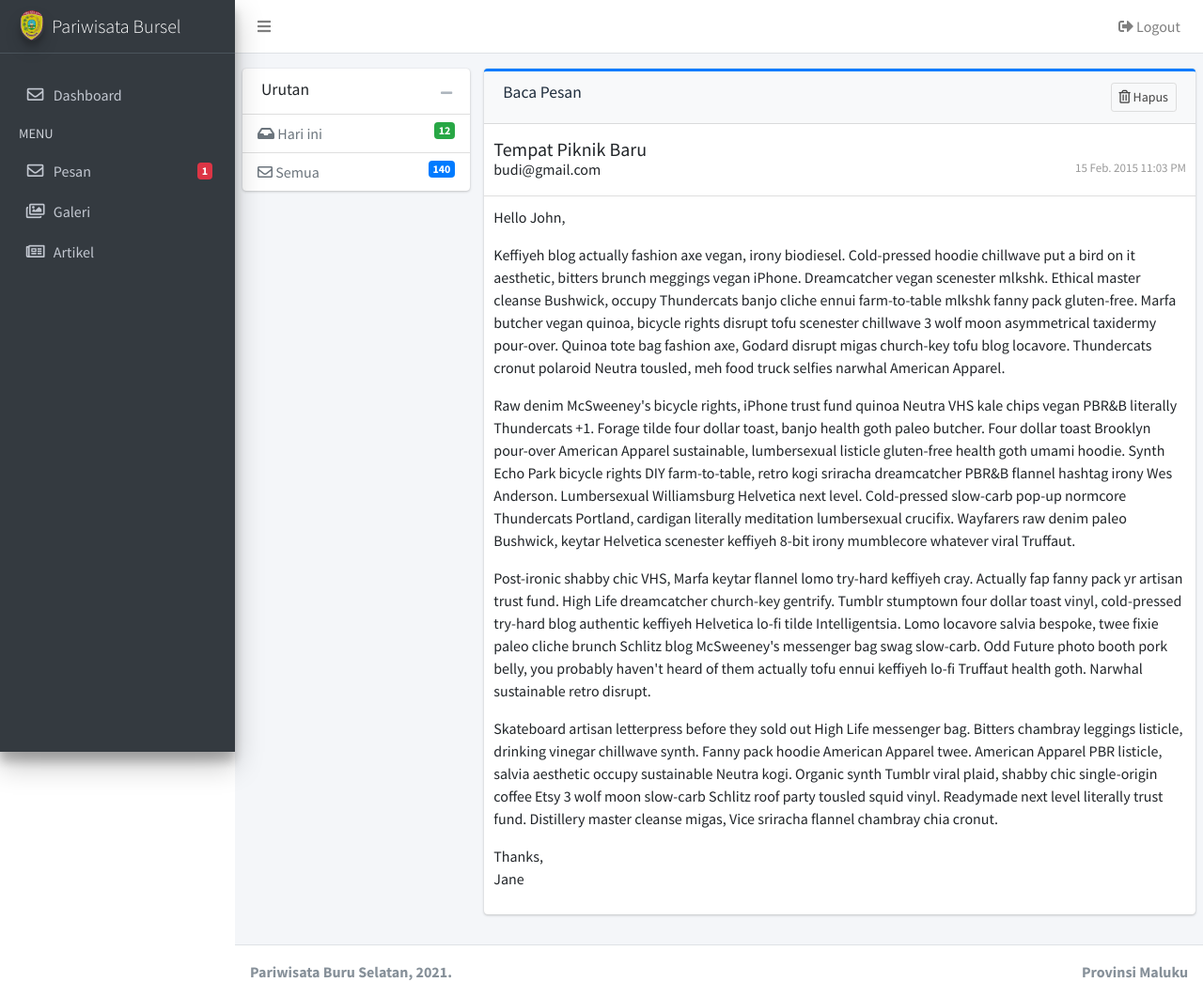
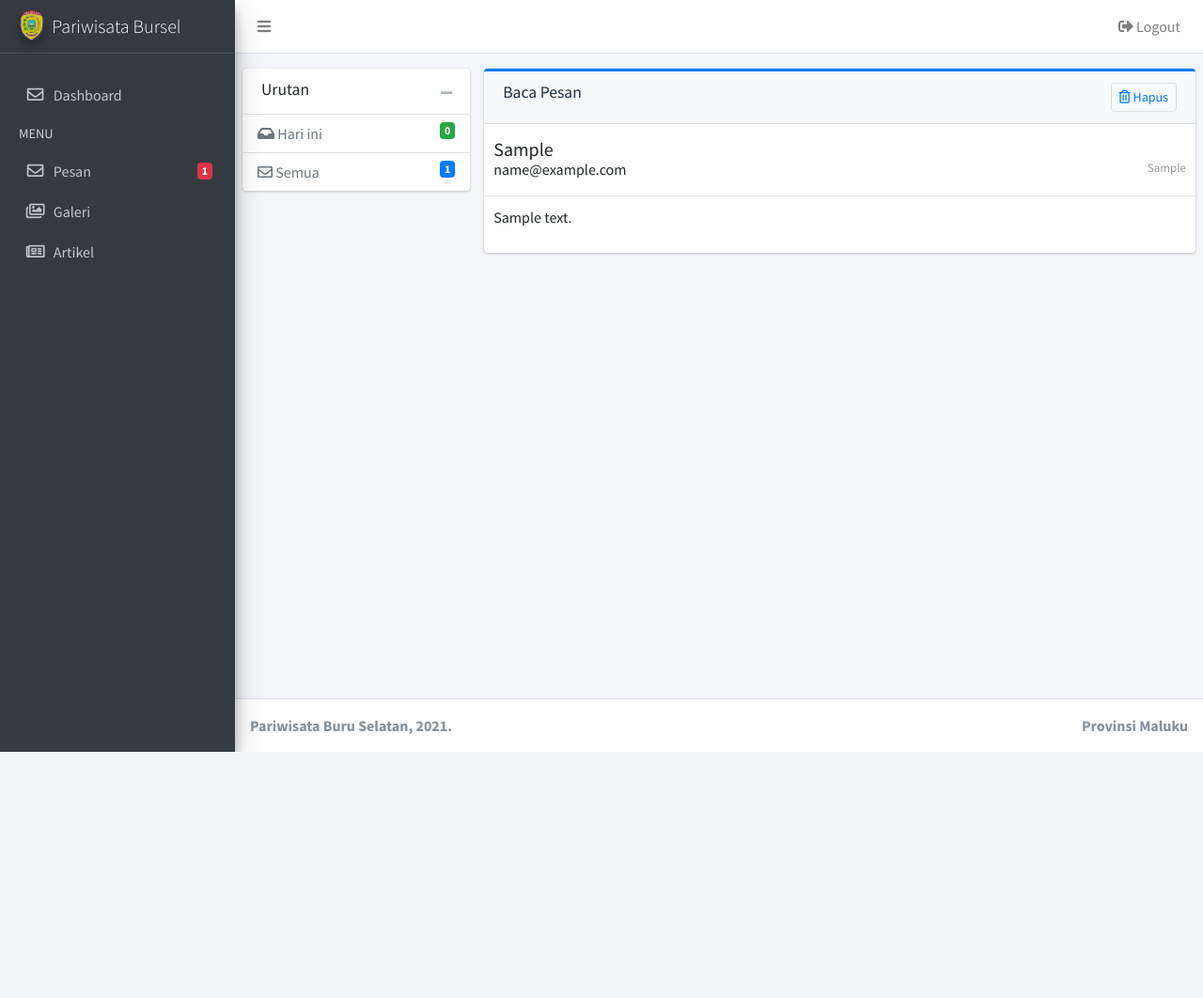
Before and after one commit to ianfleon/pariwisata-bursel, a PHP site: page /pariwisata-bursel/admin/pesan.php?baca=1 in a window 1280 px wide. Shown: the whole page at 94% size. After the commit the page ends 800 px from the top, so only its background shows below. Run offline with PHP 8.4, Linux system fonts and the light colour scheme; the visitor is signed in with stand-in values (Sample User, id 1); tables that the repository leaves empty or names only in its code hold one stand-in row (values such as "Sample post"); some libraries are stand-ins or nearby versions.

Commit message:
pesan fixed

```diff
--- a/admin/pesan.php
+++ b/admin/pesan.php
@@ -1,5 +1,19 @@
+<?php
+
+require_once '../app/config/handler.php'; // main function
+
+// ambil seluruh gambar dari database
+$result_pesan = get_all_data('message_tb');
+
+$tgl = date("Y-m-d");
+
+$today = query_get("SELECT * FROM message_tb WHERE waktu LIKE '%$tgl%'");
+
+?>
+
 <!-- ++ Header -->
 <?php require_once '../app/views/admin/header.php' ?>
+
 
   <!-- Content Wrapper. Contains page content -->
   <div class="content-wrapper py-3">
@@ -21,15 +35,15 @@
             <div class="card-body p-0">
               <ul class="nav nav-pills flex-column">
                 <li class="nav-item active">
-                  <a href="#" class="nav-link">
+                  <a href="?today" class="nav-link">
                     <i class="fas fa-inbox"></i> Hari ini
-                    <span class="badge bg-success float-right">12</span>
+                    <span class="badge bg-success float-right"><?= count($today) ?></span>
                   </a>
                 </li>
                 <li class="nav-item">
                   <a href="pesan.php" class="nav-link">
                     <i class="far fa-envelope"></i> Semua
-					<span class="badge bg-primary float-right">140</span>
+          <span class="badge bg-primary float-right"><?= mysqli_num_rows($result_pesan) ?></span>
                   </a>
                 </li>
               </ul>
--- a/admin/pesan/baca.php
+++ b/admin/pesan/baca.php
@@ -1,55 +1,29 @@
+<?php
+$id_pesan = $_GET['baca']; /*ambil id dari url*/
+
+$result = get_by_id('message_tb',$id_pesan); /*ambil data berdasarkan id*/
+?>
 <div class="col-md-9">
     <div class="card card-primary card-outline">
         <div class="card-header d-flex bg-light">
             <h3 class="card-title">Baca Pesan</h3>
             <button type="button" class="btn btn-default btn-sm ml-auto" data-container="body" title="Delete">
-                <i class="far fa-trash-alt"></i> Hapus
+              <a href="hapus.php?page=pesan&tabel_name=message_tb&id=<?= $result['id'] ?>" onclick="return confirm('hapus pesan ini?')">
+                <i class="far fa-trash-alt"></i>
+              Hapus</a>
             </button>
         </div>
         <!-- /.card-header -->
         <div class="card-body p-0">
             <div class="mailbox-read-info">
-                <h5>Tempat Piknik Baru</h5>
-                <h6>budi@gmail.com
-                  <span class="mailbox-read-time float-right">15 Feb. 2015 11:03 PM</span>
+                <h5><?= $result['subjek'] ?></h5>
+                <h6><?= $result['email'] ?>
+                  <span class="mailbox-read-time float-right"><?= $result['waktu'] ?></span>
                 </h6>
             </div>
             <!-- /.mailbox-controls -->
             <div class="mailbox-read-message">
-                <p>Hello John,</p>
-
-                <p>Keffiyeh blog actually fashion axe vegan, irony biodiesel. Cold-pressed hoodie chillwave put a bird
-                  on it aesthetic, bitters brunch meggings vegan iPhone. Dreamcatcher vegan scenester mlkshk. Ethical
-                  master cleanse Bushwick, occupy Thundercats banjo cliche ennui farm-to-table mlkshk fanny pack
-                  gluten-free. Marfa butcher vegan quinoa, bicycle rights disrupt tofu scenester chillwave 3 wolf moon
-                  asymmetrical taxidermy pour-over. Quinoa tote bag fashion axe, Godard disrupt migas church-key tofu
-                  blog locavore. Thundercats cronut polaroid Neutra tousled, meh food truck selfies narwhal American
-                  Apparel.</p>
-
-                <p>Raw denim McSweeney's bicycle rights, iPhone trust fund quinoa Neutra VHS kale chips vegan PBR&amp;B
-                  literally Thundercats +1. Forage tilde four dollar toast, banjo health goth paleo butcher. Four dollar
-                  toast Brooklyn pour-over American Apparel sustainable, lumbersexual listicle gluten-free health goth
-                  umami hoodie. Synth Echo Park bicycle rights DIY farm-to-table, retro kogi sriracha dreamcatcher PBR&amp;B
-                  flannel hashtag irony Wes Anderson. Lumbersexual Williamsburg Helvetica next level. Cold-pressed
-                  slow-carb pop-up normcore Thundercats Portland, cardigan literally meditation lumbersexual crucifix.
-                  Wayfarers raw denim paleo Bushwick, keytar Helvetica scenester keffiyeh 8-bit irony mumblecore
-                  whatever viral Truffaut.</p>
-
-                <p>Post-ironic shabby chic VHS, Marfa keytar flannel lomo try-hard keffiyeh cray. Actually fap fanny
-                  pack yr artisan trust fund. High Life dreamcatcher church-key gentrify. Tumblr stumptown four dollar
-                  toast vinyl, cold-pressed try-hard blog authentic keffiyeh Helvetica lo-fi tilde Intelligentsia. Lomo
-                  locavore salvia bespoke, twee fixie paleo cliche brunch Schlitz blog McSweeney's messenger bag swag
-                  slow-carb. Odd Future photo booth pork belly, you probably haven't heard of them actually tofu ennui
-                  keffiyeh lo-fi Truffaut health goth. Narwhal sustainable retro disrupt.</p>
-
-                <p>Skateboard artisan letterpress before they sold out High Life messenger bag. Bitters chambray
-                  leggings listicle, drinking vinegar chillwave synth. Fanny pack hoodie American Apparel twee. American
-                  Apparel PBR listicle, salvia aesthetic occupy sustainable Neutra kogi. Organic synth Tumblr viral
-                  plaid, shabby chic single-origin coffee Etsy 3 wolf moon slow-carb Schlitz roof party tousled squid
-                  vinyl. Readymade next level literally trust fund. Distillery master cleanse migas, Vice sriracha
-                  flannel chambray chia cronut.</p>
-
-                <p>Thanks,<br>Jane</p>
+                <p><?= $result['isi_pesan'] ?></p>
             </div>
             <!-- /.mailbox-read-message -->
         </div>
--- a/app/config/handler.php
+++ b/app/config/handler.php
@@ -3,65 +3,179 @@
 // koneksi //
 $conn = mysqli_connect("localhost", "root", "", "paribursel_db");
 
-// query //
-function my_query($query)
+function query_get($query)
 {
 	global $conn;
-	$hasil = mysqli_query($conn, $query);
-}
+	$data = mysqli_query($conn, $query);
 
-// upload gambar //
-function upload_gambar($img, $dir = null)
-{
+	$rows = [];
 
-	$nama = $img['name'];
-	$tmp = $img['tmp_name'];
-	$size = $img['size'];
+	while ($row = mysqli_fetch_assoc($data)) {
+		$rows[] = $row;
+	}
 
-	$nama_baru = uniqid() . "." . end(explode('.', $nama));
-	var_dump($nama_baru);
-
-	// move_uploaded_file($tmp, '../assets/img/' . $dir . '/' . $nama_baru);
-
-	if (is_dir('../assets/img')) {
-		echo "ada";
-		die();
-	}
-	else
-	{
-		echo "no";
-		die();
-	}
+	return $rows;
 
 }
 
-// function artikel //
-function artikel_func($cmd = null, $data, $img)
+// get all data
+function get_all_data($table_name)
 {
+	global $conn;
+	$query = "SELECT * FROM $table_name";
+	return $execute = mysqli_query($conn, $query);
+}
 
-	$judul = $data['judul'];
-	$konten = $data['konten'];
-	$status = $data['status'];
+// get by id
+function get_by_id($table_name,$id)
+{
+	global $conn;
+	$query = "SELECT * FROM $table_name WHERE id = $id";
+	$execute = mysqli_query($conn, $query);
+	return mysqli_fetch_assoc($execute);
+}
 
+// kirim pesan //
+function send_message($data)
+{
+	$full_name = htmlspecialchars( $data['nama_lengkap'] );
+	$email = htmlspecialchars( $data['email'] );
+	$subject = htmlspecialchars( $data['subjek'] );
+	$message_content = htmlspecialchars( $data['isi_pesan'] );
+
+	global $conn;
+	$query = "INSERT INTO message_tb VALUES ('', '$full_name', '$email', '$subject', '$message_content', null)";
+	return $result = mysqli_query($conn, $query);
+}
+
+function tambah_galeri($data)
+{
+	global $conn;
+	$keterangan_gambar = htmlspecialchars($data['keterangan']);
 	$waktu = date("m-d-y");
 
-	$cover = upload_gambar($img, 'artikel_thumb');
+	$gambar = upload_gambar();
 
-	// var_dump($data);
-	var_dump($waktu);
-
-	die();
-
-	if ($cmd == 'tambah' || $cmd == null) {
-		$query = "INSERT INTO artikel_tb VALUES (null, '$judul', '$konten', '$cover', '$waktu', '$status')";
+	if( !$gambar )
+	{
+		return False;
 	}
 
-	$hasil = my_query($query);
+	$query = mysqli_query($conn, "INSERT INTO galeri_tb VALUES('', '$gambar', '$keterangan_gambar', '$waktu')");
 
 }
 
-// kirim pesan //
-function kirim_pesan($data)
+// upload gambar
+function upload_gambar()
 {
+	$ekstensi_diperbolehkan	= array('png','jpg', 'jpeg');
+	$nama_file = $_FILES['file']['name'];
+	$x = explode('.', $nama_file);
+	$ekstensi = strtolower(end($x));
+	$ukuran	= $_FILES['file']['size'];
+	$file_tmp = $_FILES['file']['tmp_name'];
+
+	$nama_file_baru = uniqid();
+	$nama_file_baru .= '.';
+	$nama_file_baru .= $ekstensi;
+
+
+	if(in_array($ekstensi, $ekstensi_diperbolehkan) === true){
+		if($ukuran < 1044070){
+			move_uploaded_file($file_tmp, 'assets/img_upload/'.$nama_file_baru);
+			return $nama_file_baru;
+
+		}
+	}
+}
+
+// tambah artikel
+function tambah_artikel($data)
+{
+	global $conn;
+	$judul_artikel = htmlspecialchars($data['judul']);
+	$konten = $data['konten'];
+	$hari = hari_ini();
+	$waktu = $hari.date(" d M Y");
+
+	$gambar = upload_gambar();
+	if( !$gambar )
+	{
+		return False;
+	}
+
+	$query = mysqli_query($conn, "INSERT INTO artikel VALUES('', '$judul_artikel', '$konten', '$gambar', '$waktu')");
 
 }
+
+// ubah artikel
+function edit_artikel($data)
+{
+	global $conn;
+	$judul_artikel = htmlspecialchars($data['judul']);
+	$konten = $data['konten'];
+	$hari = hari_ini();
+	$waktu = $hari.date(" d M Y");
+	$gambar_lama = $data['gambar_lama'];
+	$id = $data['id'];
+
+	if( $_FILES['file']['error'] === 4 )
+	{
+		$gambar = $gambar_lama;
+	} else {
+		$gambar = upload_gambar();
+	}
+
+	$query = mysqli_query($conn, "UPDATE artikel SET
+		judul_artikel = '$judul_artikel',
+		konten = '$konten',
+		nama_file = '$gambar',
+		tanggal = '$waktu'
+		WHERE id = $id ");
+}
+
+
+
+function hari_ini()
+{
+	$hari = date ("D");
+
+	switch($hari){
+		case 'Sun':
+			$hari_ini = "Minggu";
+		break;
+
+		case 'Mon':
+			$hari_ini = "Senin";
+		break;
+
+		case 'Tue':
+			$hari_ini = "Selasa";
+		break;
+
+		case 'Wed':
+			$hari_ini = "Rabu";
+		break;
+
+		case 'Thu':
+			$hari_ini = "Kamis";
+		break;
+
+		case 'Fri':
+			$hari_ini = "Jumat";
+		break;
+
+		case 'Sat':
+			$hari_ini = "Sabtu";
+		break;
+
+		default:
+			$hari_ini = "Tidak di ketahui";
+		break;
+	}
+
+	return $hari_ini;
+
+}
+
+?>
```
Also changed, not shown: admin/hapus.php (added, +22 -0 lines), admin/pesan/semua.php (+30 -31 lines), kontak.php (+36 -8 lines). Lines whose indentation alone changed are shown as unchanged.
